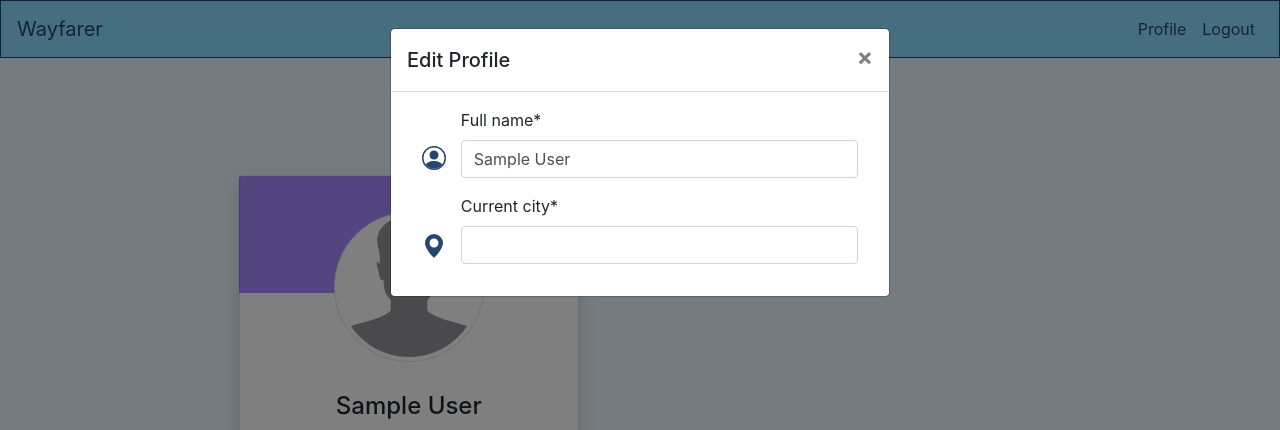
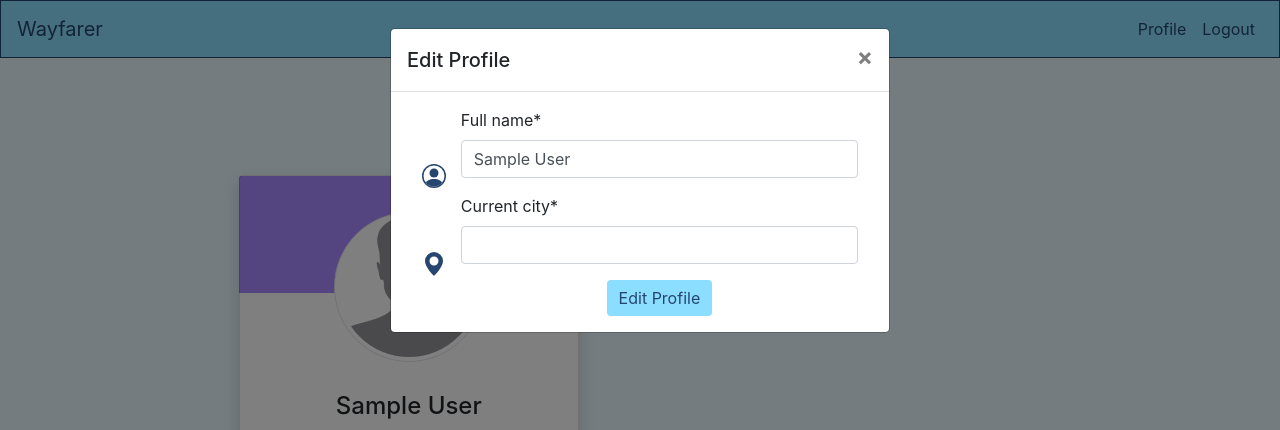
Before and after one commit to ncbentley/wayfarer, a Django app: page /profile/ in a window 1280 px wide, after a click on "Edit Profile". Shown: the top 430 px of the page. Run offline with Django 3.2, Linux system fonts and the light colour scheme; the visitor is signed in with stand-in values (Sample User, id 1); data that the repository does not hold is empty; some libraries are stand-ins or nearby versions.

Commit message:
resolves bug

```diff
--- a/main_app/templates/registration/profile.html
+++ b/main_app/templates/registration/profile.html
@@ -79,6 +79,9 @@
                                             <div class="col-sm">
                                                 {% csrf_token %}
                                                 {{ edit_profile_form|crispy }}
+                                                <div class="text-center form-sm mt-2">
+                                                    <button class="btn btn-info">Edit Profile</button>
+                                                </div>
                                             </div>
 
                                     </div>
```
